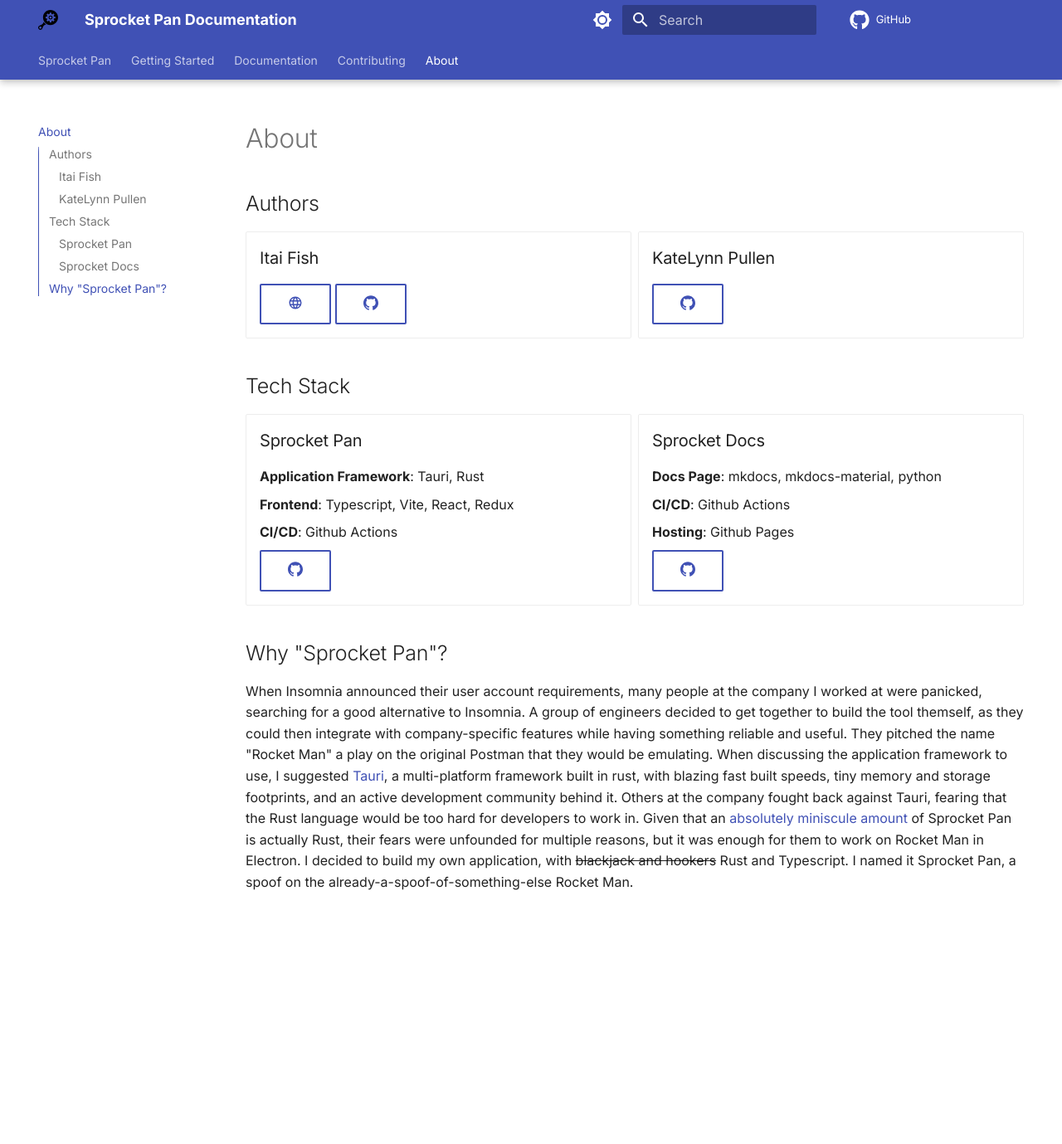
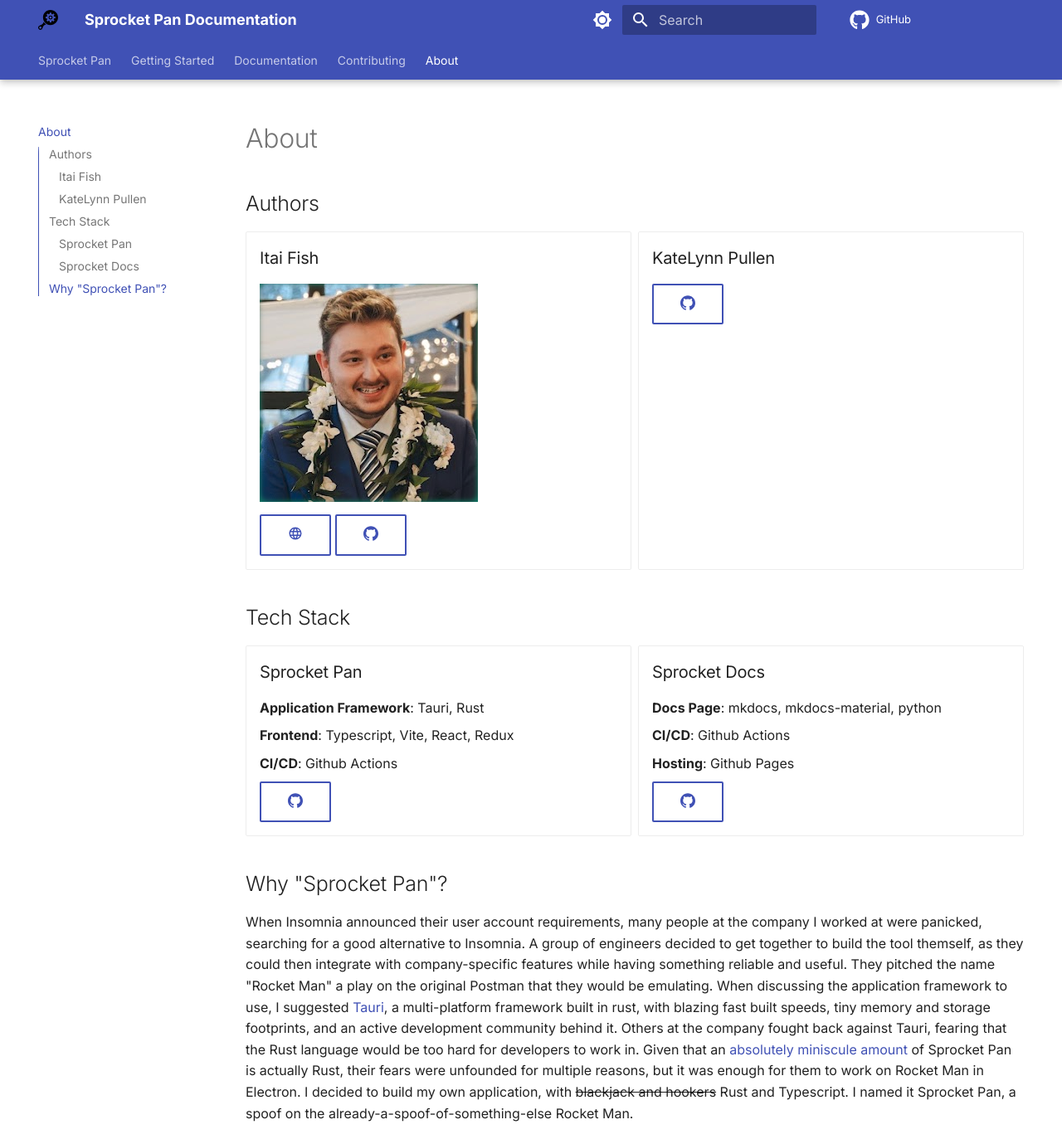
Before and after one commit to itaifish/sprocket-docs, an MkDocs documentation site: the page built from docs/about.md, in a window 1280 px wide and 1379 px high. Shown: the whole window at 83% size. Built offline with MkDocs 1.6.1 and Material for MkDocs 9.7.7, drawn with Linux system fonts in a browser that asks for light colours; comment, search, counter and statistics services are not loaded; the version menu is left out.

Commit message:
add  itai profile pic

```diff
--- a/docs/about.md
+++ b/docs/about.md
@@ -5,6 +5,8 @@
 <div class="grid cards" markdown>
 
 - ### Itai Fish
+
+    ![Itai Avatar](../assets/images/about/avatars/ItaiAvatar.png)
 
     [:material-web:](https://itai.fish){ .md-button }
     [:simple-github:](https://github.com/itaifish){ .md-button }
```
Also changed, not shown: docs/assets/images/about/avatars/ItaiAvatar.png (added).
